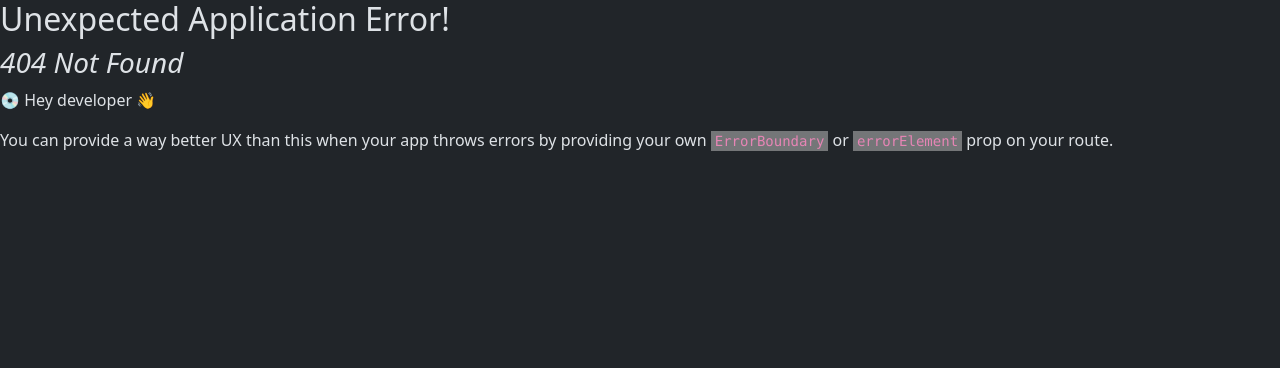
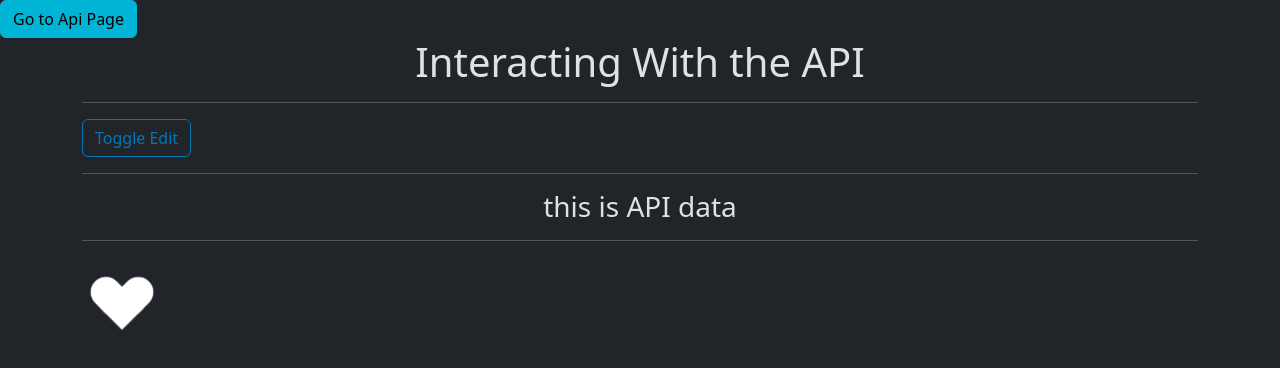
Before and after one commit to alexmickelson/fall-2023-advanced-frontend, a React (Create React App) app in the folder larger-project/: page /webRequests in a window 1280 px wide. Before the commit this address had no page. Shown: the top 368 px of the page. Built offline with nearby package versions, Linux system fonts and the light colour scheme.

Commit message:
prepping code for redux class

```diff
--- a/larger-project/src/App.tsx
+++ b/larger-project/src/App.tsx
@@ -2,6 +2,7 @@ import React from "react";
 import { RouterProvider, createBrowserRouter } from "react-router-dom";
 import { Home } from "./features/home/Home";
 import { BookDetailPage } from "./features/bookDetail/BookDetailPage";
+import { WebRequests } from "./features/webRequests/WebRequests";
 
 export const App = () => {
   const router = createBrowserRouter([
@@ -13,9 +14,18 @@ export const App = () => {
       path: "/book/:bookId",
       element: <BookDetailPage />,
     },
+    {
+      path: "/webRequests",
+      element: <WebRequests />,
+    },
   ]);
   return (
     <div className="App">
+      <div>
+        <a className="btn btn-primary" href="/webRequests">
+          Go to Api Page
+        </a>
+      </div>
       <RouterProvider router={router} />
     </div>
   );
--- /dev/null
+++ b/larger-project/src/components/Spinner.tsx
@@ -0,0 +1,10 @@
+import React from "react";
+import styles from "./spinner.module.scss";
+
+export const Spinner = () => {
+  return (
+    <div className={styles.ldsHeart}>
+      <div></div>
+    </div>
+  );
+};
--- /dev/null
+++ b/larger-project/src/components/spinner.module.scss
@@ -0,0 +1,55 @@
+.ldsHeart {
+  display: inline-block;
+  position: relative;
+  width: 80px;
+  height: 80px;
+  transform: rotate(45deg);
+  transform-origin: 40px 40px;
+}
+.ldsHeart div {
+  top: 32px;
+  left: 32px;
+  position: absolute;
+  width: 32px;
+  height: 32px;
+  background: #fff;
+  animation: ldsHeart 1.2s infinite cubic-bezier(0.215, 0.61, 0.355, 1);
+}
+.ldsHeart div:after,
+.ldsHeart div:before {
+  content: " ";
+  position: absolute;
+  display: block;
+  width: 32px;
+  height: 32px;
+  background: #fff;
+}
+.ldsHeart div:before {
+  left: -24px;
+  border-radius: 50% 0 0 50%;
+}
+.ldsHeart div:after {
+  top: -24px;
+  border-radius: 50% 50% 0 0;
+}
+
+@keyframes ldsHeart {
+  0% {
+    transform: scale(0.95);
+  }
+  5% {
+    transform: scale(1.1);
+  }
+  39% {
+    transform: scale(0.85);
+  }
+  45% {
+    transform: scale(1);
+  }
+  60% {
+    transform: scale(0.95);
+  }
+  100% {
+    transform: scale(0.9);
+  }
+}
--- a/larger-project/src/features/bookDetail/comments/BookComments.tsx
+++ b/larger-project/src/features/bookDetail/comments/BookComments.tsx
@@ -2,10 +2,8 @@ import React, { FC } from "react";
 import { Book } from "../../../models/books";
 import { CommentsList } from "./CommentsList";
 import { Provider } from "react-redux";
-import store from "./commentStore";
+import store from "../../../store";
 
 export const BookComments: FC<{ book: Book }> = ({ book }) => (
-  <Provider store={store}>
     <CommentsList book={book} />
-  </Provider>
 );
--- a/larger-project/src/features/bookDetail/comments/CommentsList.tsx
+++ b/larger-project/src/features/bookDetail/comments/CommentsList.tsx
@@ -1,10 +1,10 @@
 import React, { FC } from "react";
 import { Book } from "../../../models/books";
-import { useDispatch, useSelector } from "react-redux";
-import { CommentState, addComment, deleteComment, useAppDispatch, useAppSelector } from "./commentStore";
+import { useAppSelector, useAppDispatch } from "../../../store";
+import { addComment, deleteComment } from "./commentSlice";
 
 export const CommentsList: FC<{ book: Book }> = ({ book }) => {
-  const comments = useAppSelector((state) => state.comments);
+  const comments = useAppSelector((state) => state.comments.comments);
   const dispatch = useAppDispatch();
 
   const handleAddComment = (bookID: string, comment: string) => {
--- a/larger-project/src/features/bookDetail/comments/commentStore.ts
+++ b/larger-project/src/features/bookDetail/comments/commentSlice.ts
@@ -1,5 +1,4 @@
-import { createSlice, PayloadAction, configureStore } from '@reduxjs/toolkit';
-import { TypedUseSelectorHook, useDispatch, useSelector } from 'react-redux';
+import { createSlice, PayloadAction } from '@reduxjs/toolkit';
 
 export interface Comment {
   bookID: string;
@@ -13,7 +12,7 @@ export interface CommentState {
 
 const initialState: CommentState = { comments: [] };
 
-const commentSlice = createSlice({
+export const commentSlice = createSlice({
   name: 'comments',
   initialState,
   reducers: {
@@ -27,15 +26,3 @@ const commentSlice = createSlice({
 });
 
 export const { addComment, deleteComment } = commentSlice.actions;
-
-const store = configureStore({
-  reducer: commentSlice.reducer,
-});
-
-export default store;
-
-export type AppDispatch = typeof store.dispatch
-export const useAppDispatch: () => AppDispatch = useDispatch
-
-export type RootState = ReturnType<typeof store.getState>
-export const useAppSelector: TypedUseSelectorHook<RootState> = useSelector
--- /dev/null
+++ b/larger-project/src/features/webRequests/WebRequests.tsx
@@ -0,0 +1,38 @@
+import React, { useState } from "react";
+import { Spinner } from "../../components/Spinner";
+
+export const WebRequests = () => {
+  const [isEditing, setIsEditing] = useState(false);
+
+  const [displayText, setDisplayText] = useState("this is API data");
+
+  return (
+    <div className="container">
+      <h1 className="text-center">Interacting With the API</h1>
+
+      <hr />
+      <button
+        className="btn btn-outline-secondary"
+        onClick={() => setIsEditing((e) => !e)}
+      >
+        Toggle Edit
+      </button>
+
+      <hr />
+      {!isEditing && <h3 className="text-center">{displayText}</h3>}
+
+      {isEditing && (
+        <div className="mb-3">
+          <label htmlFor="apiStorage" className="form-label">
+            Api String:
+          </label>
+          <input className="form-control" id="apiStorage" />
+          <button className="btn btn-outline-primary mt-3">Submit</button>
+        </div>
+      )}
+
+      <hr />
+      <Spinner />
+    </div>
+  );
+};
--- /dev/null
+++ b/larger-project/src/features/webRequests/apiSlice.ts
@@ -0,0 +1,19 @@
+import { createSlice, PayloadAction } from '@reduxjs/toolkit';
+
+export interface ApiState {
+  data: string
+}
+
+const initialState: ApiState = { data: ""};
+
+export const apiSlice = createSlice({
+  name: 'api',
+  initialState,
+  reducers: {
+    setData: (state, action: PayloadAction<{newString: string}>) => {
+      state.data = action.payload.newString;
+    },
+  },
+});
+
+export const { setData } = apiSlice.actions;
--- a/larger-project/src/index.tsx
+++ b/larger-project/src/index.tsx
@@ -4,14 +4,18 @@ import "bootstrap";
 import "./assets/custom.scss";
 import { App } from "./App";
 import { BookContextProvider } from "./context/bookContext";
+import { Provider } from "react-redux";
+import store from "./store";
 
 const root = ReactDOM.createRoot(
   document.getElementById("root") as HTMLElement
 );
 root.render(
   <React.StrictMode>
-    <BookContextProvider>
-      <App />
-    </BookContextProvider>
+    <Provider store={store}>
+      <BookContextProvider>
+        <App />
+      </BookContextProvider>
+    </Provider>
   </React.StrictMode>
 );
--- /dev/null
+++ b/larger-project/src/store.ts
@@ -0,0 +1,19 @@
+import { configureStore } from "@reduxjs/toolkit";
+import { useDispatch, TypedUseSelectorHook, useSelector } from "react-redux";
+import { commentSlice } from "./features/bookDetail/comments/commentSlice";
+import { apiSlice } from "./features/webRequests/apiSlice";
+
+const store = configureStore({
+  reducer: {
+    comments: commentSlice.reducer,
+    api: apiSlice.reducer
+  },
+});
+
+export default store;
+
+export type AppDispatch = typeof store.dispatch
+export const useAppDispatch: () => AppDispatch = useDispatch
+
+export type RootState = ReturnType<typeof store.getState>
+export const useAppSelector: TypedUseSelectorHook<RootState> = useSelector
```
Also changed, not shown: larger-project/src/features/webRequests/apiService.ts (added, +7 -0 lines), larger-project/src/sass.d.ts (added, +7 -0 lines), 2 other files (tests, documents, lock files or other folders).
